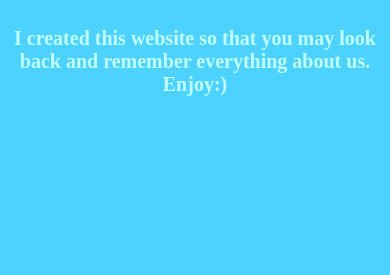
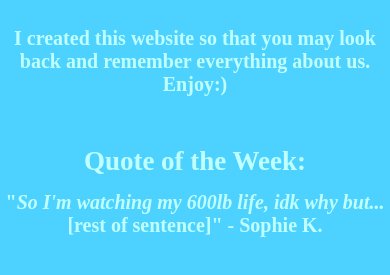
Before and after one commit to Sagethompson99/Us, a plain HTML site: page index.html in a window 390 px wide. Shown: the part 189-464 px from the top of the page. Drawn offline with Linux system fonts and the light colour scheme.

Commit message:
Add files via upload

```diff
--- a/index.html
+++ b/index.html
@@ -24,6 +24,9 @@
     <a name="button2" href="memories.html">Memories</a>
     <h1>Us.</h1>
     <h5>I created this website so that you may look back and remember everything about us. Enjoy:)</h5>
+    <h2> </h2>
+    <h5 class="quoteTitle">Quote of the Week:</h5>
+    <h5 class="quote">"<i>So I'm watching my 600lb life, idk why but...</i>[rest of sentence]" - Sophie K. </h5>
   </body>
 
 </html>
--- a/styles.css
+++ b/styles.css
@@ -67,6 +67,28 @@
    padding-left: 4px;
    padding-right: 4px;
    animation: fadeAnimation .65s ease-in;
+}
+  h5.quoteTitle{
+    position: static;
+    text-align: center;
+    color: #bfffff;
+    font-size: 27px;
+    padding-top: 20px;
+    padding-left: 4px;
+    padding-right: 4px;
+    animation: fadeAnimation .65s ease-in;
+    line-height: 1%;
+    margin-top: 45px;
+}
+  h5.quote{
+    position: static;
+    text-align: center;
+    color: #bfffff;
+    font-size: 20px;
+    padding-left: 4px;
+    padding-right: 4px;
+    animation: fadeAnimation .65s ease-in;
+    margin-top: -15px;
 }
 
   a.music {
@@ -139,6 +161,15 @@ h5 {
   color: #bfffff;
   font-size: 25px;
   animation: fadeAnimation .4s ease-in;
+}
+h5.quoteTitle{
+   position: static;
+   text-align: center;
+   color: #bfffff;
+   padding-top: 50px;
+   padding-left: 4px;
+   padding-right: 4px;
+   animation: fadeAnimation .85s ease-in;
 }
 
 @keyframes fadeAnimation{
```
